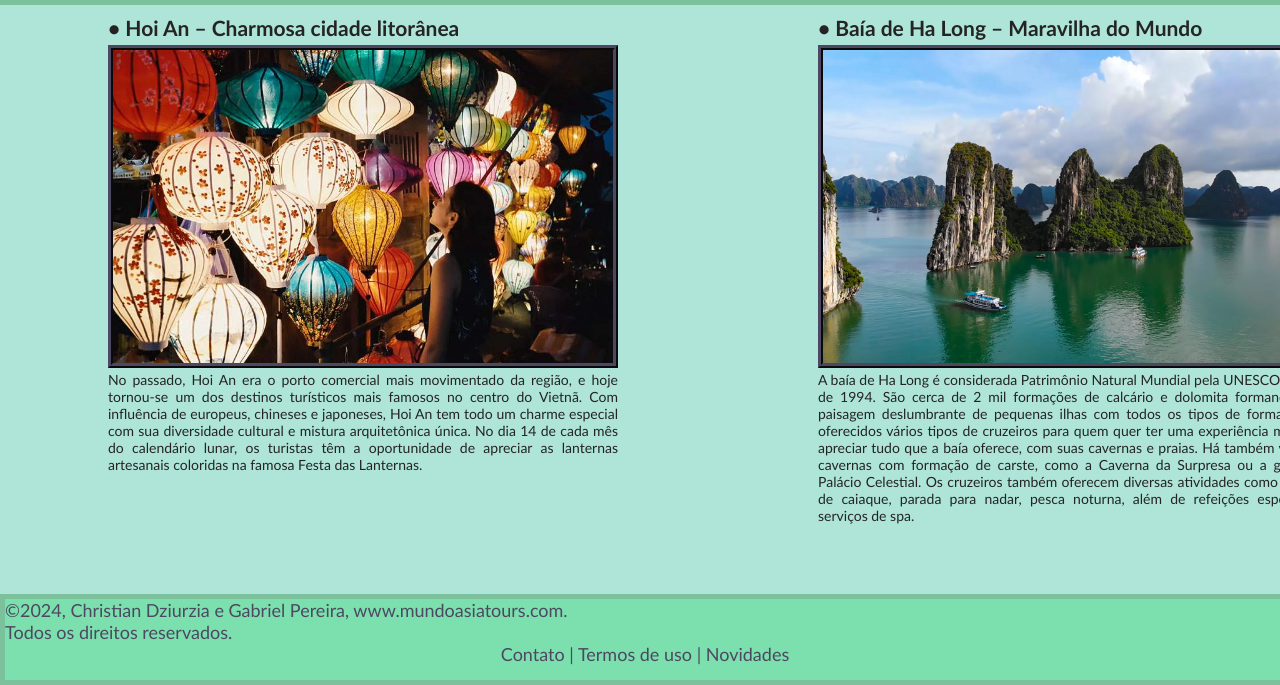
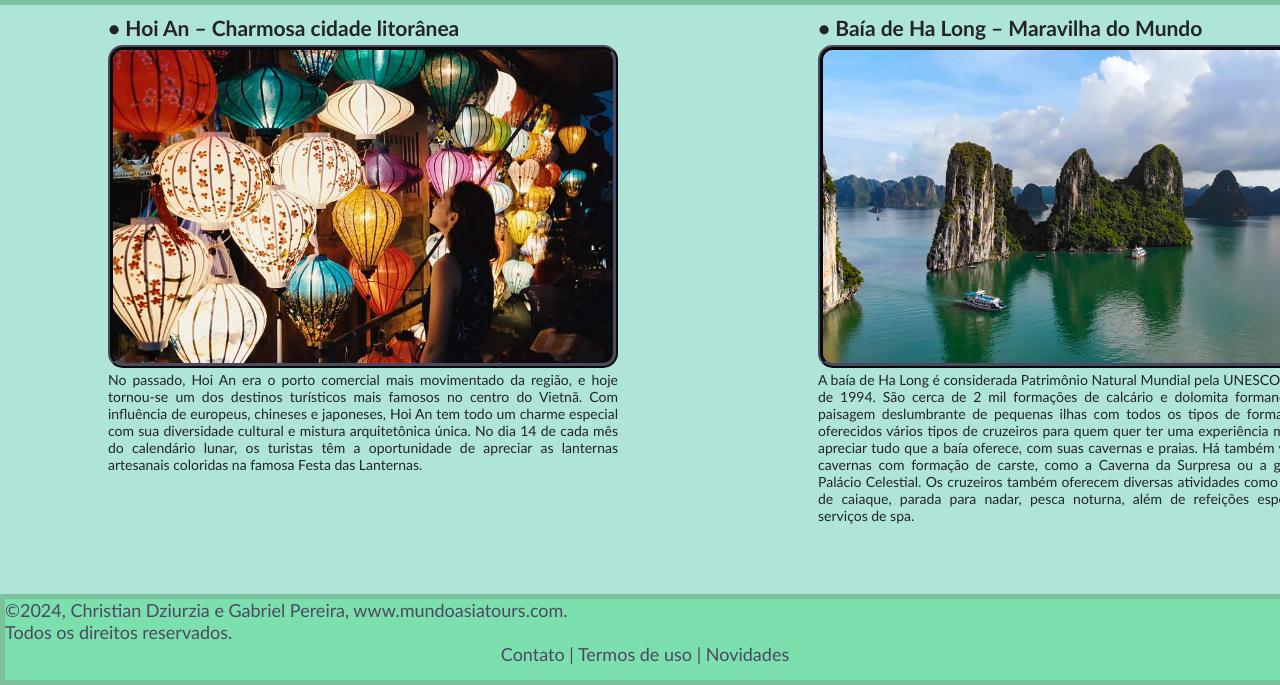
Before and after one commit to g1131/diario, a plain HTML site: page diario/index.html in a window 1280 px wide. Shown: the part 115-800 px from the top of the page. Drawn offline with Linux system fonts and the light colour scheme.

Commit message:
Update index.html

```diff
--- a/diario/index.html
+++ b/diario/index.html
@@ -38,7 +38,7 @@
             <div class="viagens">
                 <div class="item1">
                     <h2>• Hoi An – Charmosa cidade litorânea</h2>
-                    <img width="500px" src="assets/imagens/hoi-an-charm.jpg">
+                    <img width="500px" src="assets/imagens/hoi-an-charm.jpg" class="arredondado">
                     <p>No passado, Hoi An era o porto comercial mais movimentado da região, e hoje tornou-se um dos
                         destinos turísticos mais famosos no centro do Vietnã. Com influência de europeus, chineses e
                         japoneses, Hoi An tem todo um charme especial com sua diversidade cultural e mistura
@@ -47,7 +47,7 @@
                 </div>
                 <div class="item2">
                     <h2>• Baía de Ha Long – Maravilha do Mundo</h2>
-                    <img width="500px" src="assets/imagens/ha-long-bay-cruise-800x500.jpg">
+                    <img width="500px" src="assets/imagens/ha-long-bay-cruise-800x500.jpg" class="arredondado">
                     <p>A baía de Ha Long é considerada Patrimônio Natural Mundial pela UNESCO a partir de 1994. São
                         cerca de 2 mil formações de calcário e dolomita formando uma paisagem deslumbrante de pequenas
                         ilhas com todos os tipos de formato. São oferecidos vários tipos de cruzeiros para quem quer ter
```
